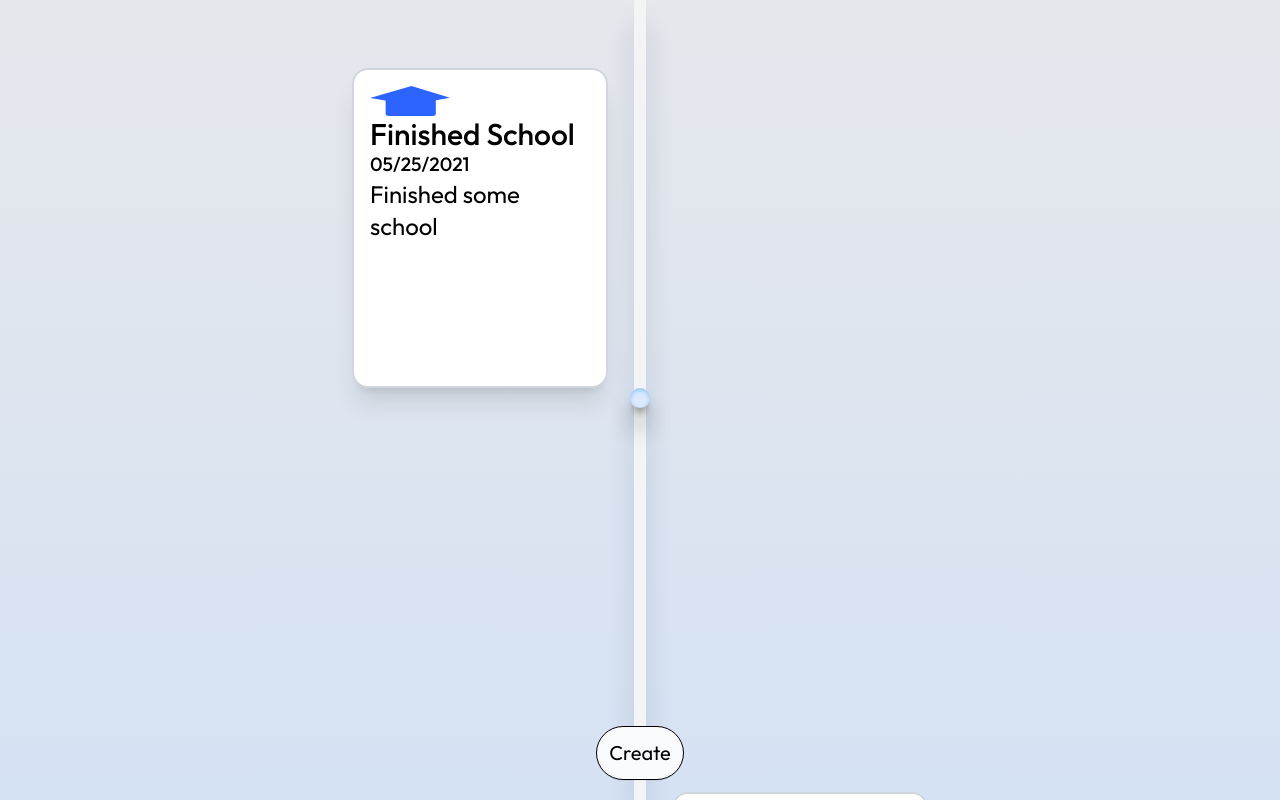
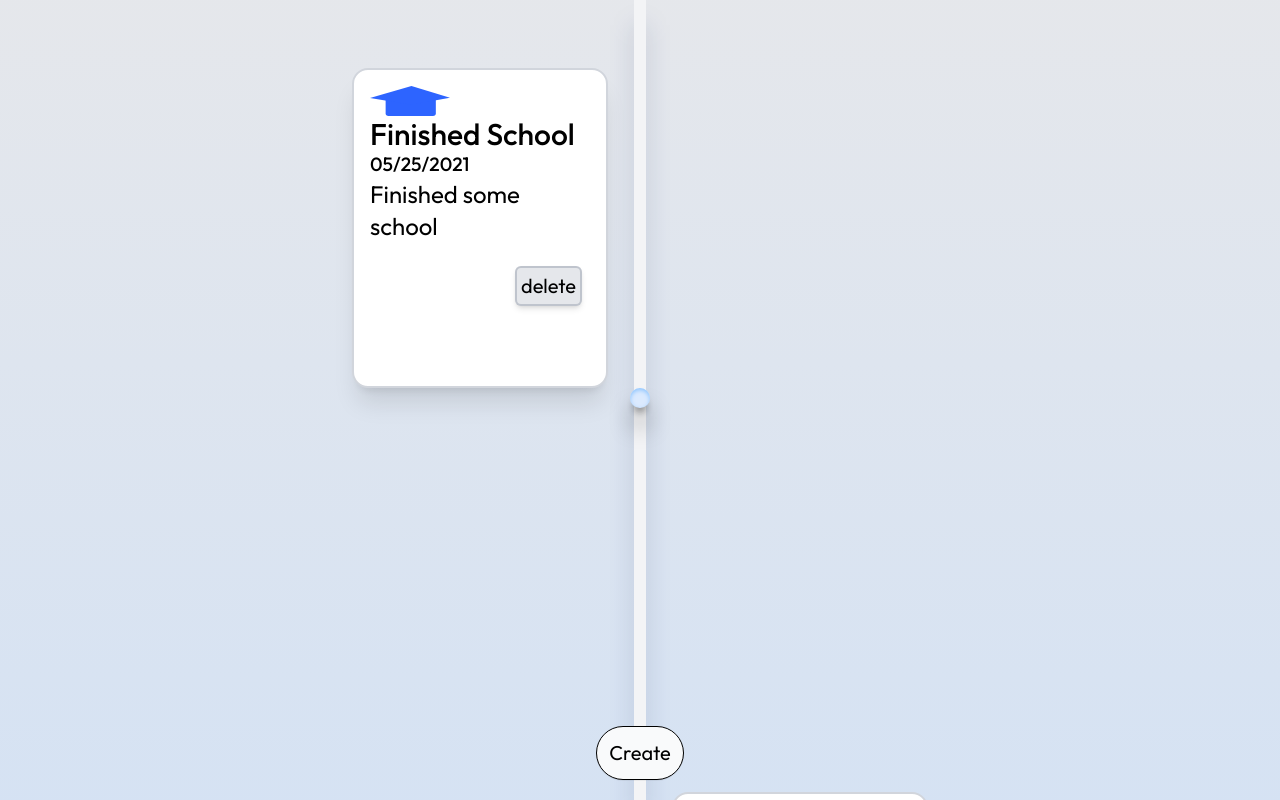
Before and after one commit to CodeForBeauty/LifeTimeline, a React (Vite) app in the folder frontend/: page / in a window 1280 px wide. Built offline with nearby package versions, Linux system fonts and the light colour scheme.

Commit message:
Added delete functionality

```diff
--- a/frontend/src/components/Event.tsx
+++ b/frontend/src/components/Event.tsx
@@ -2,7 +2,15 @@ import { type EventData, EventTypes } from "../services/events"
 
 import { motion } from "motion/react"
 
-const Event = ({ data, isLeft }: { data: EventData; isLeft: boolean }) => {
+const Event = ({
+  data,
+  isLeft,
+  onRemove,
+}: {
+  data: EventData
+  isLeft: boolean
+  onRemove: () => void
+}) => {
   let image = "/work.svg"
 
   switch (Number(data.type)) {
@@ -31,15 +39,22 @@ const Event = ({ data, isLeft }: { data: EventData; isLeft: boolean }) => {
       }
     >
       <motion.div
-        className="border-2 border-gray-300 rounded-2xl p-4 bg-white h-auto min-h-64 sm:min-h-80 w-40 sm:w-3xs text-2xl shadow-xl"
+        className="flex flex-col border-2 border-gray-300 rounded-2xl p-4 bg-white h-auto min-h-64 sm:min-h-80 w-40 sm:w-3xs text-2xl shadow-xl"
         initial={{ scale: 0, x: isLeft ? 200 : -200 }}
         whileInView={{ scale: 1, x: 0, transition: { duration: 0.3 } }}
-        whileHover={{ scale: 1.1, x: isLeft ? 10 : -10 }}
+        whileHover={{ scale: 1.05, x: isLeft ? 10 : -10 }}
       >
         <img src={image} alt="event type" width={80} />
         <h2 className="text-3xl font-medium">{data.name}</h2>
         <p className=" text-[1.2rem] font-medium">{data.date}</p>
         <p className="text-">{data.description}</p>
+
+        <button
+          onClick={onRemove}
+          className="self-end mt-6 mr-2 p-1 text-xl cursor-pointer bg-gray-200 hover:bg-gray-300 rounded-md border-2 border-gray-400/50 shadow-md"
+        >
+          delete
+        </button>
       </motion.div>
 
       <div className="rounded-4xl bg-blue-100 w-5 h-5 self-center z-10 shadow-xl shadow-black inset-shadow-sm inset-shadow-blue-300" />
--- a/frontend/src/components/EventList.tsx
+++ b/frontend/src/components/EventList.tsx
@@ -1,14 +1,31 @@
-import { useAppSelector } from "../reducers/hooks"
+import { useAppSelector, useAppDispatch } from "../reducers/hooks"
+
+import { removeEvent } from "../reducers/eventsReducer"
+
+import type { EventData } from "../services/events"
 
 import Event from "./Event"
 
 const EventList = () => {
+  const dispatch = useAppDispatch()
+
   const events = useAppSelector((state) => state.events)
+
+  const handleRemove = (event: EventData) => {
+    return () => {
+      dispatch(removeEvent(event))
+    }
+  }
 
   return (
     <div>
       {events.map((event, index) => (
-        <Event data={event} key={index} isLeft={index % 2 === 0} />
+        <Event
+          data={event}
+          key={index}
+          isLeft={index % 2 === 0}
+          onRemove={handleRemove(event)}
+        />
       ))}
     </div>
   )
--- a/frontend/src/reducers/eventsReducer.ts
+++ b/frontend/src/reducers/eventsReducer.ts
@@ -20,12 +20,15 @@ const eventsReducer = createSlice({
     pushEvent(state, action: PayloadAction<EventData>) {
       state.push(action.payload)
     },
+    delEvent(state, action: PayloadAction<EventData>) {
+      return state.filter((event) => event.id !== action.payload.id)
+    },
   },
 })
 
 export default eventsReducer.reducer
 
-export const { setEvents, pushEvent } = eventsReducer.actions
+export const { setEvents, pushEvent, delEvent } = eventsReducer.actions
 
 export const getEvents = () => {
   return async (dispatch: Dispatch) => {
@@ -48,3 +51,13 @@ export const addEvent = (event: EventData) => {
     }
   }
 }
+
+export const removeEvent = (event: EventData) => {
+  return async (dispatch: Dispatch) => {
+    const success = await events.removeEvent(event)
+
+    if (success) {
+      dispatch(delEvent(event))
+    }
+  }
+}
--- a/frontend/src/services/events.ts
+++ b/frontend/src/services/events.ts
@@ -7,6 +7,7 @@ export const EventTypes = {
 }
 
 export type EventData = {
+  id: number
   name: string
   description: string
   type: number
@@ -15,30 +16,35 @@ export type EventData = {
 
 const events: EventData[] = [
   {
+    id: 0,
     name: "Finished School",
     description: "Finished some school",
     type: EventTypes.EDUCATION,
     date: "05/25/2021",
   },
   {
+    id: 1,
     name: "Started working",
     description: "Started work at some company",
     type: EventTypes.WORK,
     date: "08/30/2021",
   },
   {
+    id: 2,
     name: "Started working",
     description: "Started work at some company",
     type: EventTypes.CHILDHOOD,
     date: "08/30/2021",
   },
   {
+    id: 3,
     name: "Started working",
     description: "Started work at some company",
     type: EventTypes.HOBBY,
     date: "08/30/2021",
   },
   {
+    id: 4,
     name: "Started working",
     description: "Started work at some company",
     type: EventTypes.FAMILY,
@@ -52,9 +58,15 @@ const getAll = async (): Promise<EventData[] | null> => {
 
 const addEvent = async (event: EventData): Promise<boolean> => {
   //events.push(event)
-  console.log(event)
+  console.log("add", event)
 
   return true
 }
 
-export default { getAll, addEvent }
+const removeEvent = async (event: EventData): Promise<boolean> => {
+  console.log("remove", event)
+
+  return true
+}
+
+export default { getAll, addEvent, removeEvent }
```
